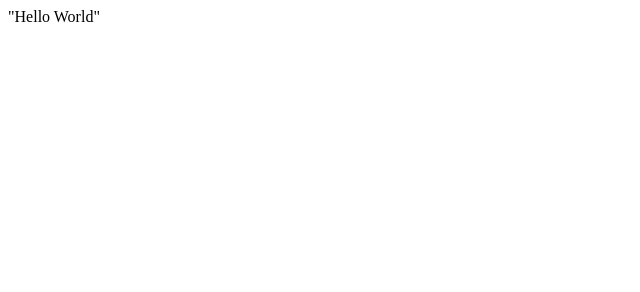
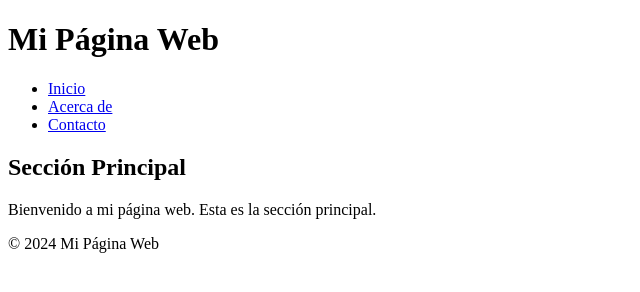
Before and after one commit to AdrianNiet/AdrianNiet.github.io, a plain HTML site: page index.html in a window 1280 px wide. Shown: the whole page, without its empty margins (0-640 px from the left). Drawn offline with Linux system fonts and the light colour scheme.

Commit message:
segundo commit

```diff
--- a/index.html
+++ b/index.html
@@ -1 +1,32 @@
-"Hello World"
+<!DOCTYPE html>
+<html lang="es">
+<head>
+    <meta charset="UTF-8">
+    <meta name="viewport" content="width=device-width, initial-scale=1.0">
+    <title>Ejemplo de Página HTML</title>
+</head>
+<body>
+
+    <header>
+        <h1>Mi Página Web</h1>
+    </header>
+
+    <nav>
+        <ul>
+            <li><a href="#">Inicio</a></li>
+            <li><a href="#">Acerca de</a></li>
+            <li><a href="#">Contacto</a></li>
+        </ul>
+    </nav>
+
+    <section>
+        <h2>Sección Principal</h2>
+        <p>Bienvenido a mi página web. Esta es la sección principal.</p>
+    </section>
+
+    <footer>
+        <p>&copy; 2024 Mi Página Web</p>
+    </footer>
+
+</body>
+</html>
```
